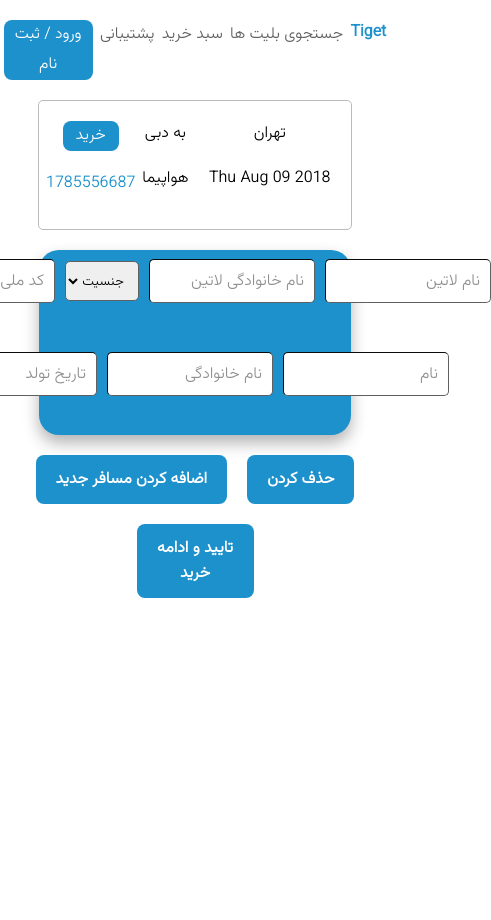
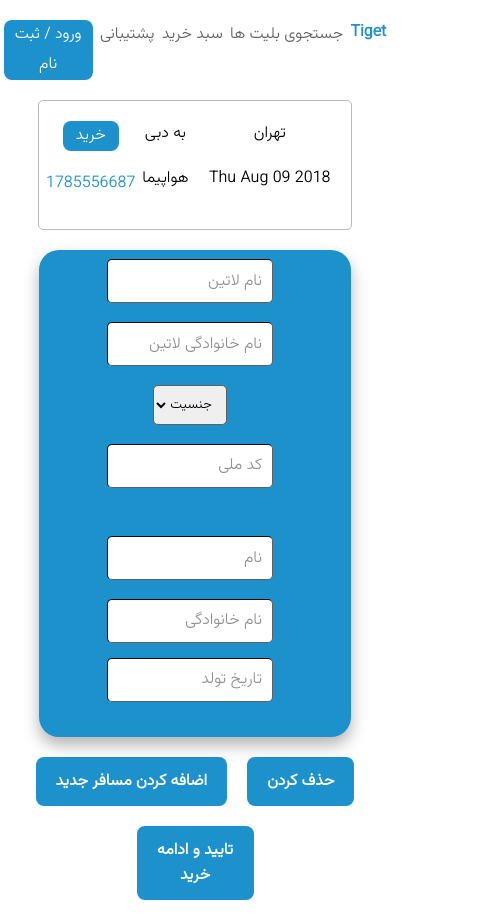
Before and after one commit to TiGet-SBU/TiGet_Frontend, a React (Create React App) app in the folder tiget-front/: page /buyPage in a window 390 px wide. Shown: the whole page, 491 px wide, since content can reach past the window. Before the commit the page ends 844 px from the top, so only its background shows below. Built offline with nearby package versions, Linux system fonts and the light colour scheme.

Commit message:
made buy page responsive

```diff
--- a/tiget-front/src/Components/PurchaseInformation/PurchaseInformation.css
+++ b/tiget-front/src/Components/PurchaseInformation/PurchaseInformation.css
@@ -7,11 +7,13 @@
   border-radius: 20px;
   box-shadow: 0 8px 16px rgba(0, 0, 0, 0.3);
   width: 80%;
+  height: auto;
   margin: 20px auto;
 }
 
 .form-row {
   display: flex;
+  flex-direction: row;
   align-items: center;
   margin-bottom: 30px;
   justify-content: center;
@@ -85,3 +87,8 @@
 .confirmation-button:hover {
   background-color: var(--main-color-hover); /* Change hover color if needed */
 }
+@media only screen and (max-width : 750px) {
+  .form-row{
+    flex-direction: column;
+  }
+}
```
